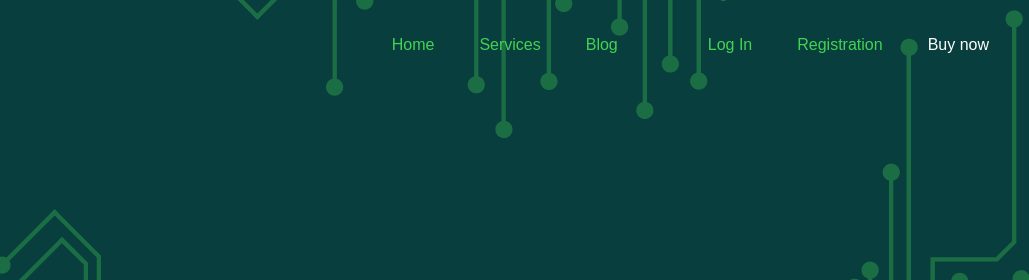
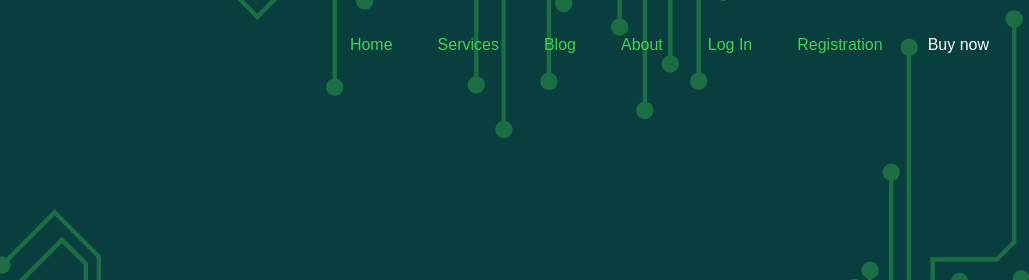
Before and after one commit to artyom-harutyunyan/BeElectronics, a plain HTML site: page index.html in a window 1280 px wide. Shown: the top 280 px of the page, 251-1280 px from the left. Drawn offline with Linux system fonts and the light colour scheme.

Commit message:
Update index.html

```diff
--- a/index.html
+++ b/index.html
@@ -21,7 +21,7 @@
                     <li>Home</li>
                     <li>Services</li>
                     <li>Blog</li>
-                    <li class="UserNameHear"><span class="userName"></span> </li>
+                    <li class="UserNameHear"><!--<span class="userName"></span>-->About</li>
                     <li onclick="openLogMenu()"><span class="enter">Log In</span></li>
                     <li onclick="ToReg()">Registration</li>
                     <li>Buy now</li>
```
